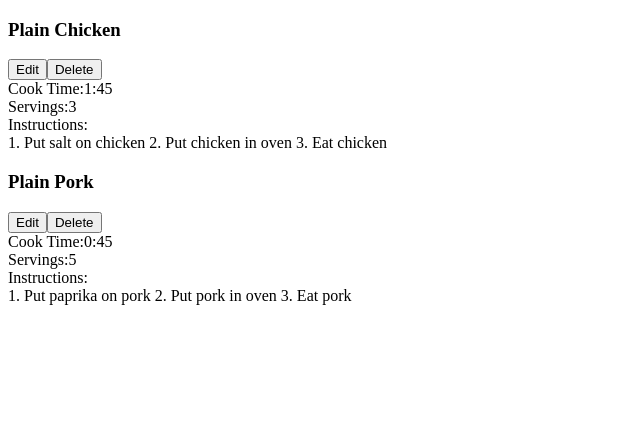
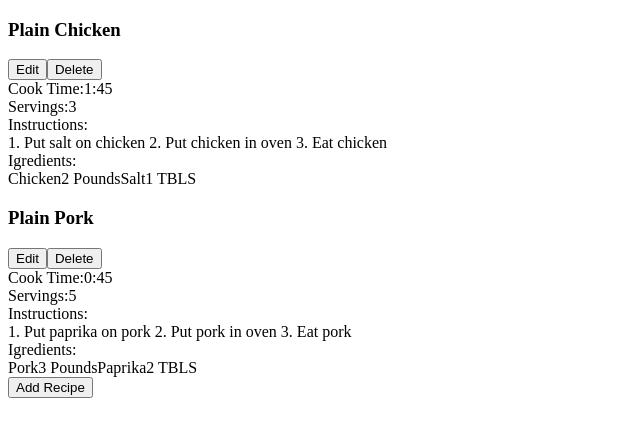
Before and after one commit to martucazpo/cooking-with-react, a React (Create React App) app: page / in a window 1280 px wide. Shown: the top 436 px of the page, without its empty margins (0-640 px from the left). Built offline with nearby package versions, Linux system fonts and the light colour scheme; the HTML template or start-up script is replaced by a standard one.

Commit message:
complete 1st part JSX

```diff
--- a/src/App.js
+++ b/src/App.js
@@ -16,13 +16,37 @@
     name: 'Plain Chicken',
     servings: 3,
     cookTime: '1:45',
-    instructions: '1. Put salt on chicken\n 2. Put chicken in oven\n 3. Eat chicken'
+    instructions: '1. Put salt on chicken\n 2. Put chicken in oven\n 3. Eat chicken',
+    ingredients: [
+      {
+        id: 1,
+        name: 'Chicken',
+        amount: '2 Pounds'
+      },
+      {
+        id: 2,
+        name: 'Salt',
+        amount: '1 TBLS'
+      }
+    ]
   },{
     id: 2,
     name: 'Plain Pork',
     servings: 5,
     cookTime: '0:45',
-    instructions: '1. Put paprika on pork\n 2. Put pork in oven\n 3. Eat pork'
+    instructions: '1. Put paprika on pork\n 2. Put pork in oven\n 3. Eat pork',
+    ingredients: [
+      {
+        id: 1,
+        name: 'Pork',
+        amount: '3 Pounds'
+      },
+      {
+        id: 2,
+        name: 'Paprika',
+        amount: '2 TBLS'
+      }
+    ]
   }
 ]
 
--- /dev/null
+++ b/src/components/Ingredient.js
@@ -0,0 +1,10 @@
+import React from 'react'
+
+export default function Ingredient({ name, amount }) {
+    return (
+        <>
+            <span>{name}</span>
+            <span>{amount}</span>
+        </>
+    )
+}
--- /dev/null
+++ b/src/components/IngredientList.js
@@ -0,0 +1,13 @@
+import React from 'react'
+import Ingredient from './Ingredient'
+
+export default function IngredientList({ ingredients }) {
+    const ingredientElements = ingredients.map(ingredient => {
+        return <Ingredient key={ingredient.id} {...ingredient} />
+    })
+    return (
+        <div>
+            {ingredientElements}
+        </div>
+    )
+}
--- a/src/components/Recipe.js
+++ b/src/components/Recipe.js
@@ -1,4 +1,5 @@
 import React from 'react'
+import IngredientList from './IngredientList'
 
 export default function Recipe(props) {
 
@@ -6,7 +7,8 @@
         name,
         cookTime,
         servings,
-        instructions
+        instructions,
+        ingredients
     } = props
 
     return (
@@ -30,6 +32,12 @@
                 <span>Instructions:</span>
                 <div>{instructions}</div>
             </div>
+            <div>
+                <span>Igredients:</span>
+                <div>
+                    <IngredientList ingredients={ingredients} />
+                </div>
+            </div>
         </div>
     )
 }
--- a/src/components/RecipeList.js
+++ b/src/components/RecipeList.js
@@ -3,6 +3,7 @@
 
 export default function RecipeList({ recipes }) {
     return (
+        <>
             <div>
                 {recipes.map(recipe => {
                     return  (
@@ -12,5 +13,7 @@
                         )
                 })}
             </div>
+            <button>Add Recipe</button>
+        </>
     )
 }
```
Lines whose indentation alone changed are shown as unchanged.
